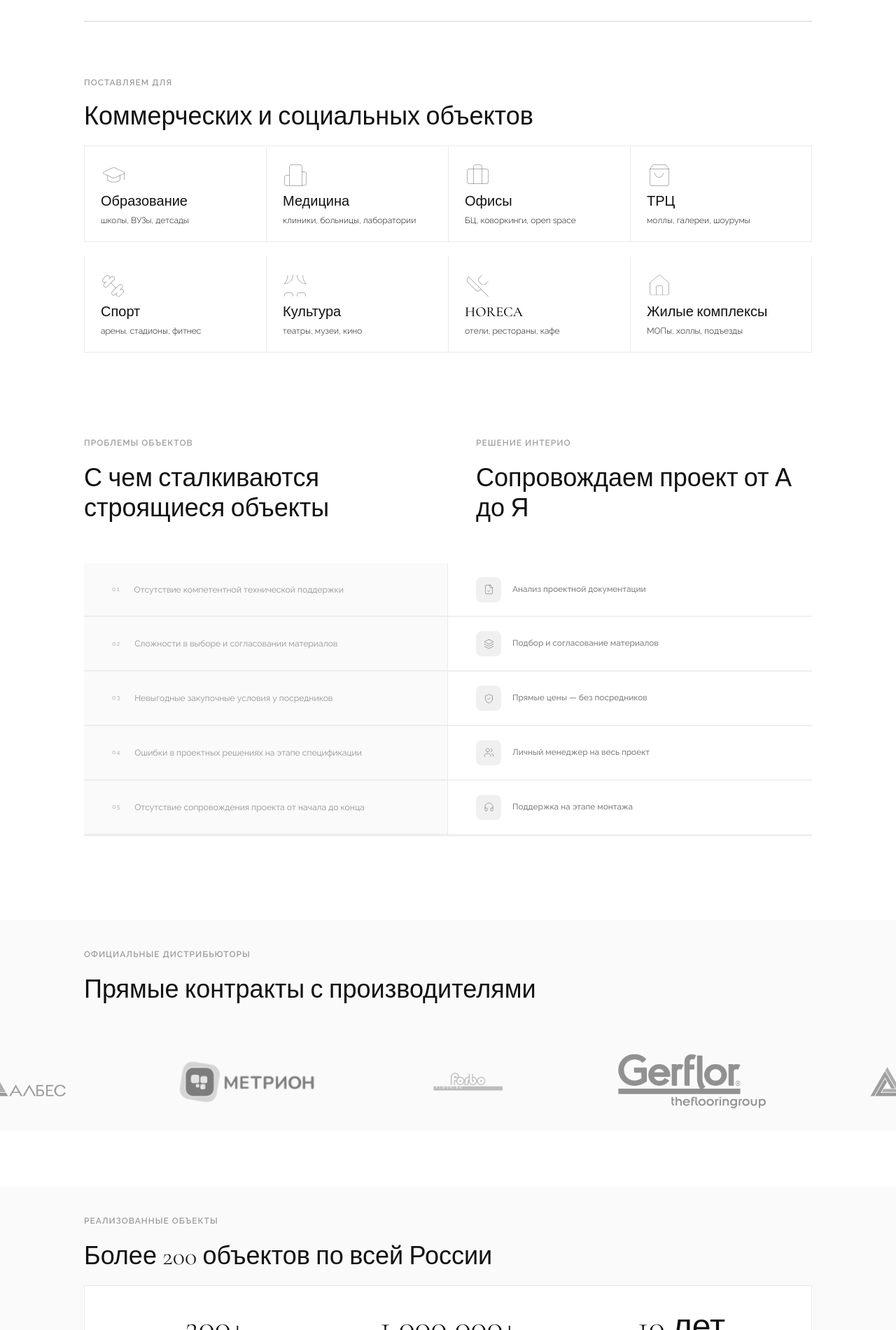
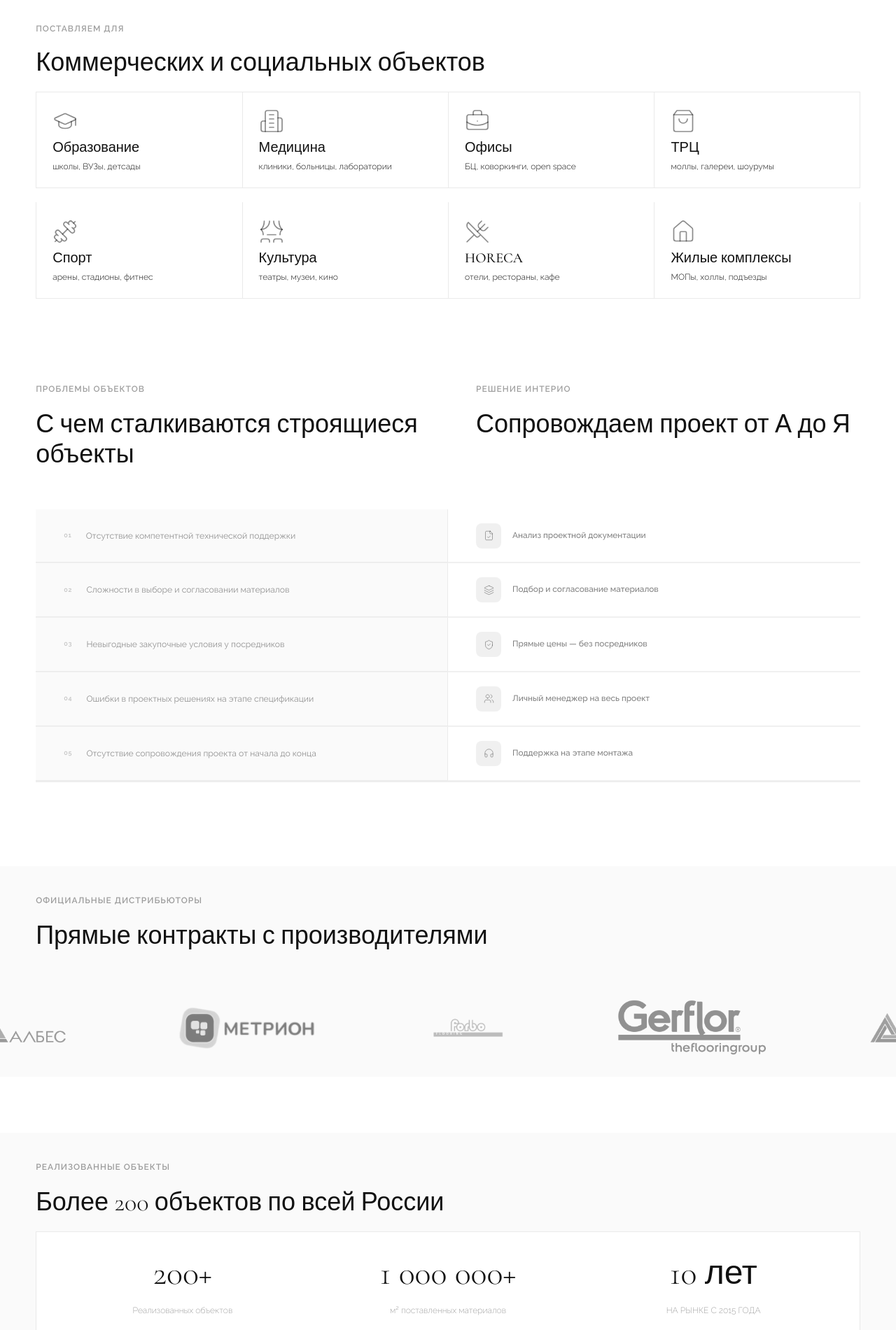
Before and after one commit to asadafar434-a11y/katya-landing, a React (Vite) app: page / in a window 1280 px wide. Shown: the part 719-2620 px from the top of the page at 70% size. Built offline with nearby package versions, Linux system fonts and the light colour scheme.

Commit message:
Update hero, categories, stats and contact layout

```diff
--- a/src/app/App.tsx
+++ b/src/app/App.tsx
@@ -1,5 +1,15 @@
 import { useState, useEffect, useRef } from "react";
 import svgPaths from "../imports/svg-are6q647vg";
+import {
+  GraduationCap,
+  Building2,
+  BriefcaseBusiness,
+  ShoppingBag,
+  Dumbbell,
+  Theater,
+  UtensilsCrossed,
+  Home,
+} from "lucide-react";
 import imgMotionImg from "../assets/figma/eaa78224c1974336e9569a3de872efd11b38eede.png";
 import imgMotionImg1 from "../assets/figma/6f8aa6e99331d89a2b603a64cb9fc08afd48d117.png";
 import imgImg from "../assets/figma/4b4e7ebacda091e49ac45b9c07bb7e2f2811bcfa.png";
@@ -15,8 +25,10 @@ import imgImg6 from "../assets/figma/f3be4cf1ef97adc392cde42f4fda364118585941.pn
 import imgImg7 from "../assets/figma/39a6cd04526fde7b1db41654cff0b154bac7fa56.png";
 import imgImage from "../assets/figma/c05c3cb162faebf9de2b56030eedc3d21a8313f7.png";
 
-const CONTAINER = "w-full max-w-[1200px] mx-auto px-4 md:px-[40px] lg:px-[80px]";
-const CONTAINER_NO_PX = "w-full max-w-[1200px] mx-auto";
+// Unified content width. Side paddings should be noticeable but not "too wide".
+// clamp(16px, 4vw, 64px): mobile 16px, grows with viewport, capped at 64px.
+const CONTAINER = "w-full max-w-[1280px] mx-auto px-[clamp(16px,4vw,56px)]";
+const CONTAINER_NO_PX = "w-full max-w-[1280px] mx-auto";
 
 const scrollToSection = (id: string) => {
   const el = document.getElementById(id);
@@ -343,7 +355,7 @@ function Header() {
           visible ? 'translate-y-0 opacity-100' : '-translate-y-full opacity-0',
         ].join(' ')}
       >
-        <div className="flex items-center justify-between px-4 md:px-[40px] py-[20px]">
+        <div className="flex items-center justify-between w-full max-w-[1280px] mx-auto px-[clamp(16px,4vw,56px)] py-[20px]">
           <p className="font-['Space_Grotesk',sans-serif] font-bold leading-[18px] text-[#111] text-[12px] tracking-[0.24px] whitespace-nowrap">Интерио</p>
 
           {/* Desktop nav */}
@@ -402,7 +414,7 @@ function Header() {
 ──────────────────────────────────────────────────────── */
 function HeroSection() {
   return (
-    <div className={`flex flex-col gap-6 md:gap-[32px] items-start pt-[80px] md:pt-[100px] ${CONTAINER}`}>
+    <div className={`flex flex-col gap-5 md:gap-[24px] items-start pt-[72px] md:pt-[88px] ${CONTAINER}`}>
       <div className="flex flex-col gap-4 md:gap-[20px] items-start w-full">
         <div className="flex flex-col gap-4 md:gap-[20px] items-start w-full">
 
@@ -423,10 +435,10 @@ function HeroSection() {
 
           {/* Two images — on mobile only 1 photo so CTA fits on screen */}
           <div className="flex flex-col md:flex-row items-center gap-2 md:gap-0 md:justify-between w-full">
-            <div className="h-[160px] md:h-[377px] w-full md:w-[49.5%] overflow-hidden">
+            <div className="h-[150px] md:h-[320px] w-full md:w-[49.5%] overflow-hidden">
               <img alt="" className="w-full h-full object-cover" src={imgMotionImg} />
             </div>
-            <div className="hidden md:block h-[377px] w-[49.5%] overflow-hidden">
+            <div className="hidden md:block h-[320px] w-[49.5%] overflow-hidden">
               <img alt="" className="w-full h-full object-cover" src={imgMotionImg1} />
             </div>
           </div>
@@ -487,6 +499,12 @@ function CategoryCard({ icon, title, subtitle, border }: {
 }
 
 function AboutSection() {
+  const iconProps = {
+    size: 36,
+    strokeWidth: 1.15,
+    className: "text-[rgba(0,0,0,0.45)]",
+  } as const;
+
   return (
     <div id="about" className={`flex flex-col gap-4 md:gap-[20px] items-start ${CONTAINER}`}>
       <div className="flex flex-col gap-3 md:gap-[20px] items-start">
@@ -495,17 +513,17 @@ function AboutSection() {
       </div>
       {/* row 1 */}
       <div className="grid grid-cols-2 md:grid-cols-4 w-full">
-        <CategoryCard border="b-l-t"   icon={<GraduationCapIcon />} title="Образование"    subtitle="школы, ВУЗы, детсады" />
-        <CategoryCard border="b-l-t"   icon={<BuildingIcon />}      title="Медицина"        subtitle="клиники, больницы, лаборатории" />
-        <CategoryCard border="b-l-t"   icon={<BriefcaseIcon />}     title="Офисы"           subtitle="БЦ, коворкинги, open space" />
-        <CategoryCard border="b-l-t-r" icon={<ShoppingBagIcon />}   title="ТРЦ"             subtitle="моллы, галереи, шоурумы" />
+        <CategoryCard border="b-l-t"   icon={<GraduationCap {...iconProps} />} title="Образование" subtitle="школы, ВУЗы, детсады" />
+        <CategoryCard border="b-l-t"   icon={<Building2 {...iconProps} />}     title="Медицина"    subtitle="клиники, больницы, лаборатории" />
+        <CategoryCard border="b-l-t"   icon={<BriefcaseBusiness {...iconProps} />} title="Офисы"   subtitle="БЦ, коворкинги, open space" />
+        <CategoryCard border="b-l-t-r" icon={<ShoppingBag {...iconProps} />}   title="ТРЦ"         subtitle="моллы, галереи, шоурумы" />
       </div>
       {/* row 2 */}
       <div className="grid grid-cols-2 md:grid-cols-4 w-full">
-        <CategoryCard border="b-l"   icon={<DumbbellIcon />}  title="Спорт"           subtitle="арены, стадионы, фитнес" />
-        <CategoryCard border="b-l"   icon={<TheaterIcon />}   title="Культура"        subtitle="театры, музеи, кино" />
-        <CategoryCard border="b-l"   icon={<ForkIcon />}      title="HORECA"          subtitle="отели, рестораны, кафе" />
-        <CategoryCard border="b-l-r" icon={<HomeIcon />}      title="Жилые комплексы" subtitle="МОПы, холлы, подъезды" />
+        <CategoryCard border="b-l"   icon={<Dumbbell {...iconProps} />}        title="Спорт"           subtitle="арены, стадионы, фитнес" />
+        <CategoryCard border="b-l"   icon={<Theater {...iconProps} />}         title="Культура"        subtitle="театры, музеи, кино" />
+        <CategoryCard border="b-l"   icon={<UtensilsCrossed {...iconProps} />} title="HORECA"          subtitle="отели, рестораны, кафе" />
+        <CategoryCard border="b-l-r" icon={<Home {...iconProps} />}            title="Жилые комплексы" subtitle="МОПы, холлы, подъезды" />
       </div>
     </div>
   );
@@ -663,8 +681,8 @@ function StatItem({ target, suffix, label }: {
     ? count.toString().replace(/\B(?=(\d{3})+(?!\d))/g, ' ')
     : String(count);
   return (
-    <div ref={ref} className="flex flex-col gap-[4px] md:gap-[8px] items-center flex-1 min-w-0">
-      <p className="font-['Cormorant_Garamond',sans-serif] font-light text-[32px] md:text-[48px] text-center w-full text-[#111]">
+    <div ref={ref} className="flex flex-col gap-[4px] md:gap-[8px] items-center flex-1 min-w-[110px] md:min-w-[160px]">
+      <p className="font-['Cormorant_Garamond',sans-serif] font-light text-[32px] md:text-[48px] text-center w-full text-[#111] whitespace-nowrap">
         {fmt}{suffix}
       </p>
       <p className="font-['Raleway',sans-serif] font-extralight leading-[1.5] text-[10px] md:text-[12px] text-[rgba(0,0,0,0.5)] w-full text-center">{label}</p>
@@ -675,8 +693,8 @@ function StatItem({ target, suffix, label }: {
 function StatYears() {
   const { ref, count } = useCountUp(10, 1600);
   return (
-    <div ref={ref} className="flex flex-col gap-[4px] md:gap-[8px] items-center flex-1 min-w-0">
-      <p className="font-['Cormorant_Garamond',sans-serif] font-light text-[#111] text-[32px] md:text-[48px] text-center w-full">
+    <div ref={ref} className="flex flex-col gap-[4px] md:gap-[8px] items-center flex-1 min-w-[110px] md:min-w-[160px]">
+      <p className="font-['Cormorant_Garamond',sans-serif] font-light text-[#111] text-[32px] md:text-[48px] text-center w-full whitespace-nowrap">
         {count} лет
       </p>
       <p className="font-['Raleway',sans-serif] font-extralight leading-[1.5] text-[10px] md:text-[12px] text-[rgba(0,0,0,0.5)] uppercase w-full text-center">НА РЫНКЕ С 2015 ГОДА</p>
@@ -823,6 +841,7 @@ function ContactSection() {
   const [form, setForm] = useState({ name: '', phone: '', comment: '' });
   const [errors, setErrors] = useState({ name: '', phone: '' });
   const [touched, setTouched] = useState({ name: false, phone: false });
+  const [isSubmitting, setIsSubmitting] = useState(false);
   const [sent, setSent] = useState(false);
 
   const validate = (f: typeof form) => ({
@@ -843,16 +862,26 @@ function ContactSection() {
     setErrors(v => ({ ...v, [k]: validate(form)[k] }));
   };
 
-  const handleSubmit = () => {
+  const handleSubmit = async () => {
     const newErrors = validate(form);
     setErrors(newErrors);
     setTouched({ name: true, phone: true });
     if (newErrors.name || newErrors.phone) return;
-    setSent(true);
-    setForm({ name: '', phone: '', comment: '' });
-    setTouched({ name: false, phone: false });
-    setErrors({ name: '', phone: '' });
-    setTimeout(() => setSent(false), 4000);
+
+    try {
+      setIsSubmitting(true);
+
+      // TODO: connect real backend/telegram/email later
+      await new Promise((r) => setTimeout(r, 450));
+
+      setSent(true);
+      setForm({ name: '', phone: '', comment: '' });
+      setTouched({ name: false, phone: false });
+      setErrors({ name: '', phone: '' });
+      window.setTimeout(() => setSent(false), 4500);
+    } finally {
+      setIsSubmitting(false);
+    }
   };
 
   return (
@@ -860,14 +889,14 @@ function ContactSection() {
       <div className={`flex flex-col gap-4 md:gap-[20px] items-start py-4 md:py-[40px] ${CONTAINER}`}>
         <p className="font-['Raleway',sans-serif] font-semibold text-[11px] md:text-[12px] text-[rgba(0,0,0,0.38)] tracking-[1px] uppercase">Оставить заявку</p>
 
-        <div className="flex flex-col md:flex-row gap-6 md:gap-[32px] items-start md:items-end w-full">
+        <div className="flex flex-col md:flex-row gap-6 md:gap-[32px] items-start md:items-start w-full">
 
         {/* Image — hidden on small mobile, shown from sm */}
-        <div className="hidden sm:block flex-1 h-[280px] md:h-[536px] overflow-hidden relative w-full">
+        <div className="hidden sm:block flex-1 h-[280px] md:h-[536px] md:mt-[12px] overflow-hidden relative w-full">
           <img alt="" className="absolute inset-0 w-full h-full object-cover" src={imgImage} />
           <div
-            className="absolute bg-[rgba(248,248,247,0.15)] backdrop-blur-[2px] flex flex-col gap-[10px] md:gap-[12px] items-start pl-[16px] md:pl-[22px] py-[14px] md:py-[18px] rounded-[10px] w-[calc(100%-32px)] md:w-[350px]"
-            style={{ left: '50%', top: '50%', transform: 'translate(-50%, -50%)' }}
+            className="absolute bg-[rgba(17,17,17,0.38)] backdrop-blur-[10px] border border-[rgba(255,255,255,0.22)] shadow-[0_18px_50px_rgba(0,0,0,0.25)] flex flex-col gap-[10px] md:gap-[12px] items-start pl-[16px] md:pl-[22px] py-[14px] md:py-[18px] rounded-[10px] w-[calc(100%-32px)] md:w-[350px]"
+            style={{ left: '50%', bottom: '24px', transform: 'translateX(-50%)' }}
           >
             {[
               'Анализ проектной документации',
@@ -883,7 +912,13 @@ function ContactSection() {
         </div>
 
         {/* Form */}
-        <div className="flex flex-1 flex-col gap-6 md:gap-[32px] items-start w-full min-w-0">
+        <form
+          className="flex flex-1 flex-col gap-6 md:gap-[32px] items-start w-full min-w-0"
+          onSubmit={(e) => {
+            e.preventDefault();
+            void handleSubmit();
+          }}
+        >
           <p className="font-['Cormorant_Garamond',sans-serif] font-light leading-[1.2] text-[#111] text-[24px] md:text-[36px]">
             Получите расчет материалов для вашего проекта
           </p>
@@ -902,6 +937,7 @@ function ContactSection() {
                   value={form.name}
                   onChange={set('name')}
                   onBlur={blur('name')}
+                  disabled={isSubmitting}
                   className="w-full px-[10px] py-[14px] md:py-[16px] font-['Raleway',sans-serif] font-light text-[#111] text-[12px] placeholder-[#8e8e8e] bg-transparent outline-none rounded-[8px]"
                 />
               </div>
@@ -919,6 +955,7 @@ function ContactSection() {
                   value={form.phone}
                   onChange={set('phone')}
                   onBlur={blur('phone')}
+                  disabled={isSubmitting}
                   className="w-full px-[10px] py-[14px] md:py-[16px] font-['Raleway',sans-serif] font-light text-[#111] text-[12px] placeholder-[#8e8e8e] bg-transparent outline-none rounded-[8px]"
                 />
               </div>
@@ -935,6 +972,7 @@ function ContactSection() {
                   placeholder="Тип объекта, площадь, сроки..."
                   value={form.comment}
                   onChange={set('comment')}
+                  disabled={isSubmitting}
                   className="w-full h-full px-[10px] py-[14px] md:py-[16px] font-['Raleway',sans-serif] font-light text-[12px] placeholder-[#8e8e8e] bg-transparent outline-none resize-none rounded-[8px]"
                 />
               </div>
@@ -942,12 +980,17 @@ function ContactSection() {
           </div>
 
           <button
-            onClick={handleSubmit}
-            className={`h-[52px] md:h-[60px] rounded-[100px] w-full transition-all duration-300 flex gap-[4px] items-center justify-center ${
+            type="submit"
+            disabled={isSubmitting}
+            className={`h-[52px] md:h-[60px] rounded-[100px] w-full transition-all duration-300 flex gap-[4px] items-center justify-center disabled:opacity-60 disabled:cursor-not-allowed ${
               sent ? 'bg-[#22c55e] hover:bg-[#16a34a]' : 'bg-[#111] hover:bg-[#333]'
             }`}
           >
-            {sent ? (
+            {isSubmitting ? (
+              <p className="font-['Raleway',sans-serif] font-medium text-white text-[14px] md:text-[16px] text-center whitespace-nowrap">
+                ОТПРАВЛЯЕМ...
+              </p>
+            ) : sent ? (
               <>
                 <svg className="w-[20px] h-[20px] shrink-0" fill="none" viewBox="0 0 20 20">
                   <path d="M4 10l4.5 4.5L16 6" stroke="white" strokeWidth="1.8" strokeLinecap="round" strokeLinejoin="round" />
@@ -961,7 +1004,7 @@ function ContactSection() {
               </>
             )}
           </button>
-        </div>
+        </form>
         </div>
       </div>
     </div>
```
